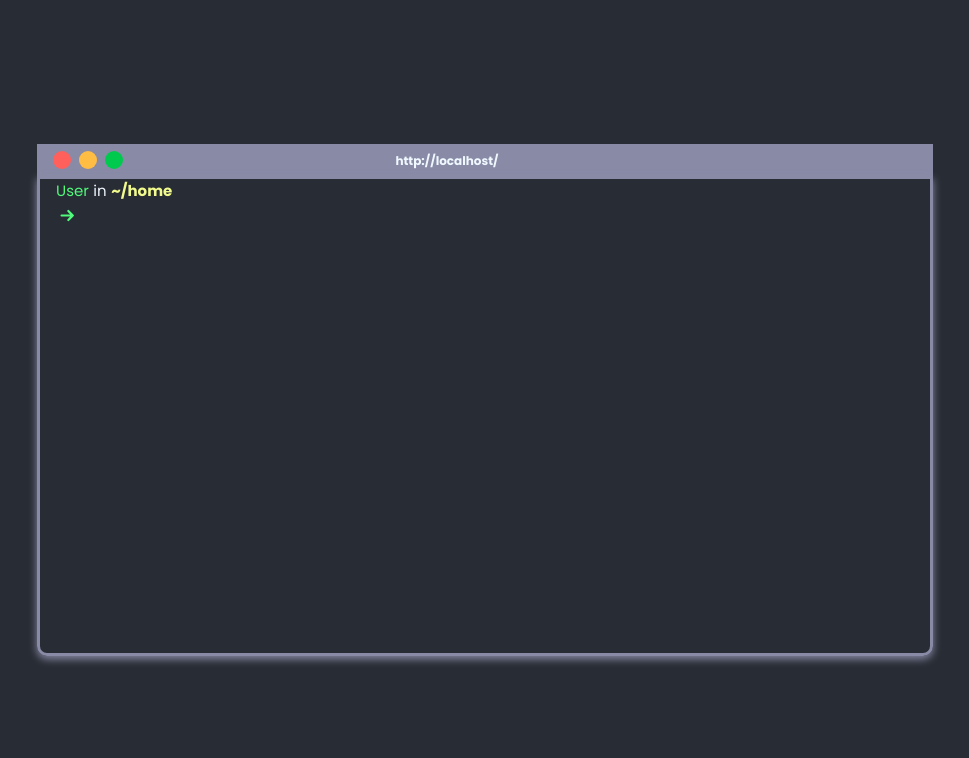
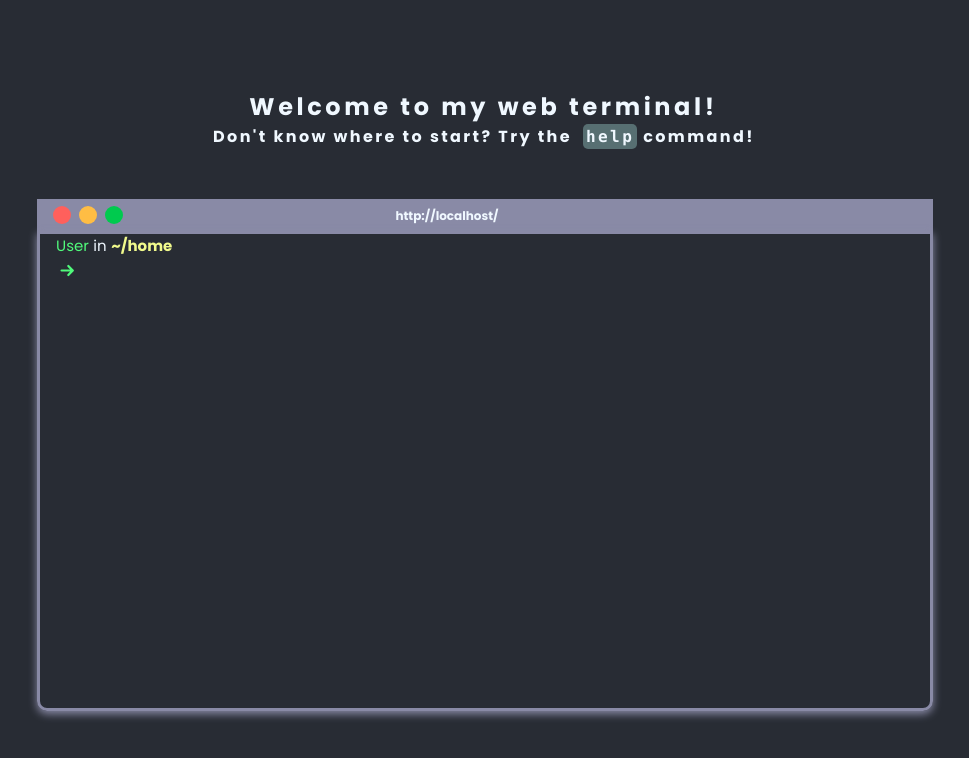
Before and after one commit to FranciscoGSilverio/Terminal-WebPortfolio, a React (Create React App) app in the folder terminal/: page / in a window 1280 px wide. Shown: the top 758 px of the page, without its empty margins (155-1124 px from the left). Built offline with nearby package versions, Linux system fonts and the light colour scheme.

Commit message:
Added the animated title on the top of the page

```diff
--- a/terminal/src/App.tsx
+++ b/terminal/src/App.tsx
@@ -3,6 +3,7 @@ import styled, { keyframes, css } from "styled-components";
 import Terminal from "./components/Terminal";
 import { QueryClient, QueryClientProvider } from "react-query";
 import { useTheme } from "./hooks/useTheme";
+import AnimatedTitle from "./components/AnimatedTitle";
 
 const drunk = keyframes`
 
@@ -32,6 +33,7 @@ const Wrapper = styled.div`
   height: 100vh;
   overflow: hidden;
   display: flex;
+  flex-direction: column;
   justify-content: center;
   align-items: center;
   font-family: "Poppins", sans-serif;
@@ -51,6 +53,7 @@ const App = () => {
   return (
     <QueryClientProvider client={queryClient}>
       <Wrapper theme={theme}>
+        <AnimatedTitle />
         <Terminal />
       </Wrapper>
     </QueryClientProvider>
--- /dev/null
+++ b/terminal/src/components/AnimatedTitle.tsx
@@ -0,0 +1,55 @@
+import * as React from "react";
+import { Command } from "../styles/common";
+import styled, { keyframes } from "styled-components";
+
+const Typing = keyframes`
+    from{width:0%}
+    to{width: 100%}
+`;
+
+const AnimatedCursor = keyframes`
+    from, to { border-color: transparent }
+  50% { border-color: aliceblue; }
+`;
+
+const Wrapper = styled.div`
+  display: flex;
+  flex-direction: column;
+  align-items: center;
+  margin-bottom: 50px;
+`;
+
+const Title = styled.h2`
+  overflow: hidden;
+  border-right: 0.15em solid aliceblue;
+  white-space: nowrap;
+  margin: 0 auto;
+  letter-spacing: 0.15em;
+  animation: ${Typing} 3.5s steps(40, end),
+    ${AnimatedCursor} 0.75s step-end infinite;
+  color: aliceblue;
+`;
+
+const Subtitle = styled.h4`
+  overflow: hidden;
+  border-right: 0.15em solid aliceblue;
+  white-space: nowrap;
+  margin: 0 auto;
+  letter-spacing: 0.15em;
+  animation: ${Typing} 3.5s steps(40, end),
+    ${AnimatedCursor} 0.75s step-end infinite;
+  color: aliceblue;
+`;
+
+const AnimatedTitle = () => {
+  return (
+    <Wrapper>
+      <Title>Welcome to my web terminal!</Title>
+      <Subtitle>
+        Don't know where to start? Try the <Command>help</Command> command!
+      </Subtitle>
+    </Wrapper>
+  );
+};
+
+export default AnimatedTitle;
--- a/terminal/src/components/Terminal.tsx
+++ b/terminal/src/components/Terminal.tsx
@@ -21,15 +21,15 @@ const drunk = keyframes`
 }
 25%{
   filter: blur(1.5px);
-  transform: scale(1.01) rotate(2deg) translate(20px, 30px);
+  transform: scale(1.01) rotate(2deg) translate(10px, 15px);
 }
 50%{
   filter: blur(0.75px);
-  transform: scale(1.003) translate(10px, 45px) ;
+  transform: scale(1.003) translate(5px, 20px) ;
   }
 75%{
   filter: blur(1.5px);
-  transform: rotate(-3deg) translate(-35px, -20px) scale(0.99);
+  transform: rotate(-3deg) translate(-18px, -10px) scale(0.99);
     }
 100%{
   filter: blur(0.5px);
@@ -93,6 +93,21 @@ const Body = styled.div`
   position: relative;
   overflow-y: auto;
   overflow-x: hidden;
+  scrollbar-color: #474e68;
+
+  &::-webkit-scrollbar {
+    width: 8px;
+  }
+  &::-webkit-scrollbar-track {
+    box-shadow: inset 0 0 6px grey;
+    border-radius: 5px;
+  }
+
+  &::-webkit-scrollbar-thumb {
+    background: #6B728E;
+    border-radius: 15px;
+    height: 2px;
+  }
 `;
 
 const OutputWrapper = styled.div`
@@ -164,6 +179,7 @@ const Terminal = () => {
         return <DrunkMode />;
 
       case "reset":
+        setCommandsHistory([]);
         setTheme("dracula");
         break;
       default:
```
